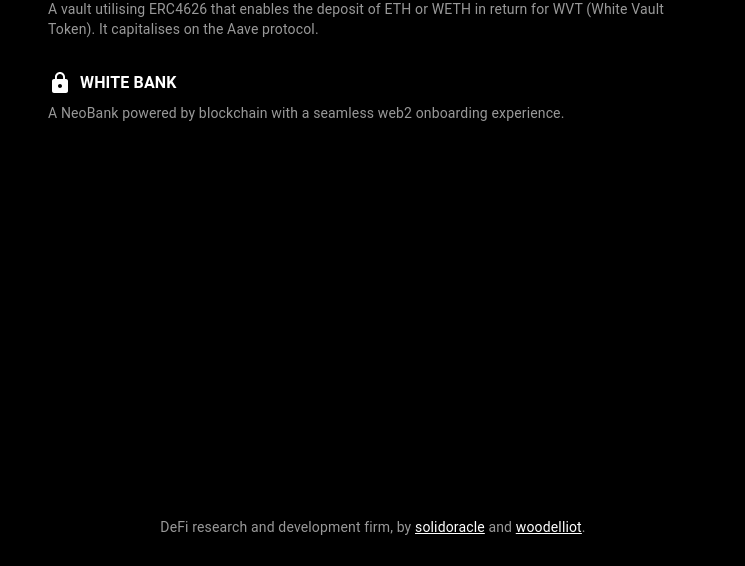
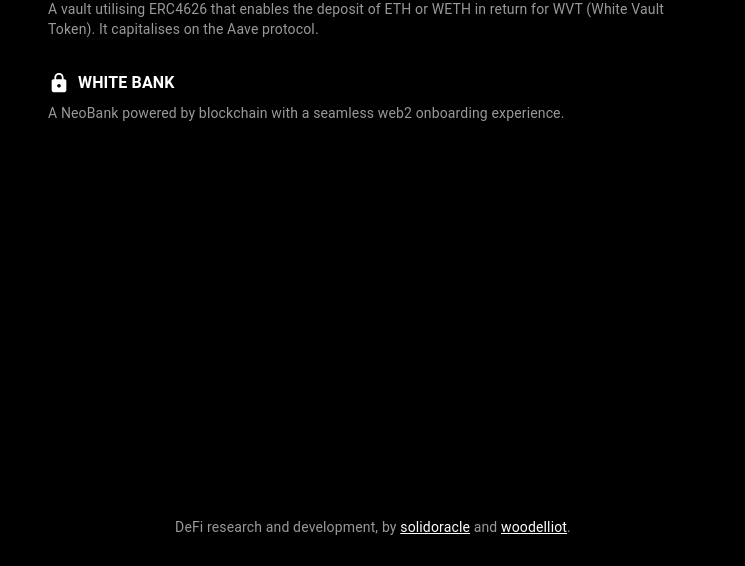
Before and after one commit to White-Square-Labs/LandingPage, a Next.js app: page / in a window 1280 px wide. Shown: the part 231-797 px from the top of the page, without its empty margins (267-1012 px from the left). Built offline with nearby package versions, Linux system fonts and the light colour scheme.

Commit message:
Remove 'firm'

```diff
--- a/src/app/page.tsx
+++ b/src/app/page.tsx
@@ -89,6 +89,7 @@
               href="/"
               style={{ textDecoration: "none", cursor: "not-allowed" }}
             >
+              <Box display="flex" alignItems="center">
                 <Typography
                   variant="body1"
                   display="flex"
@@ -99,9 +100,12 @@
                     fontWeight: 600,
                   }}
                 >
-                <LockIcon sx={{ marginRight: 1 }} />
+                  <LockIcon
+                    sx={{ marginRight: 1, height: "22px", width: "22px" }}
+                  />
                   White Bank
                 </Typography>
+              </Box>
               <Typography
                 variant="body2"
                 sx={{ color: "#999", marginTop: 1, maxWidth: "650px" }}
@@ -113,7 +117,7 @@
           </Box>
         </Box>
         <Typography variant="body2" sx={{ color: "#999", textAlign: "center" }}>
-          DeFi research and development firm, by{" "}
+          DeFi research and development, by{" "}
           <Link
             href="https://twitter.com/solidoracle"
             target="_blank"
```
Lines whose indentation alone changed are shown as unchanged.
